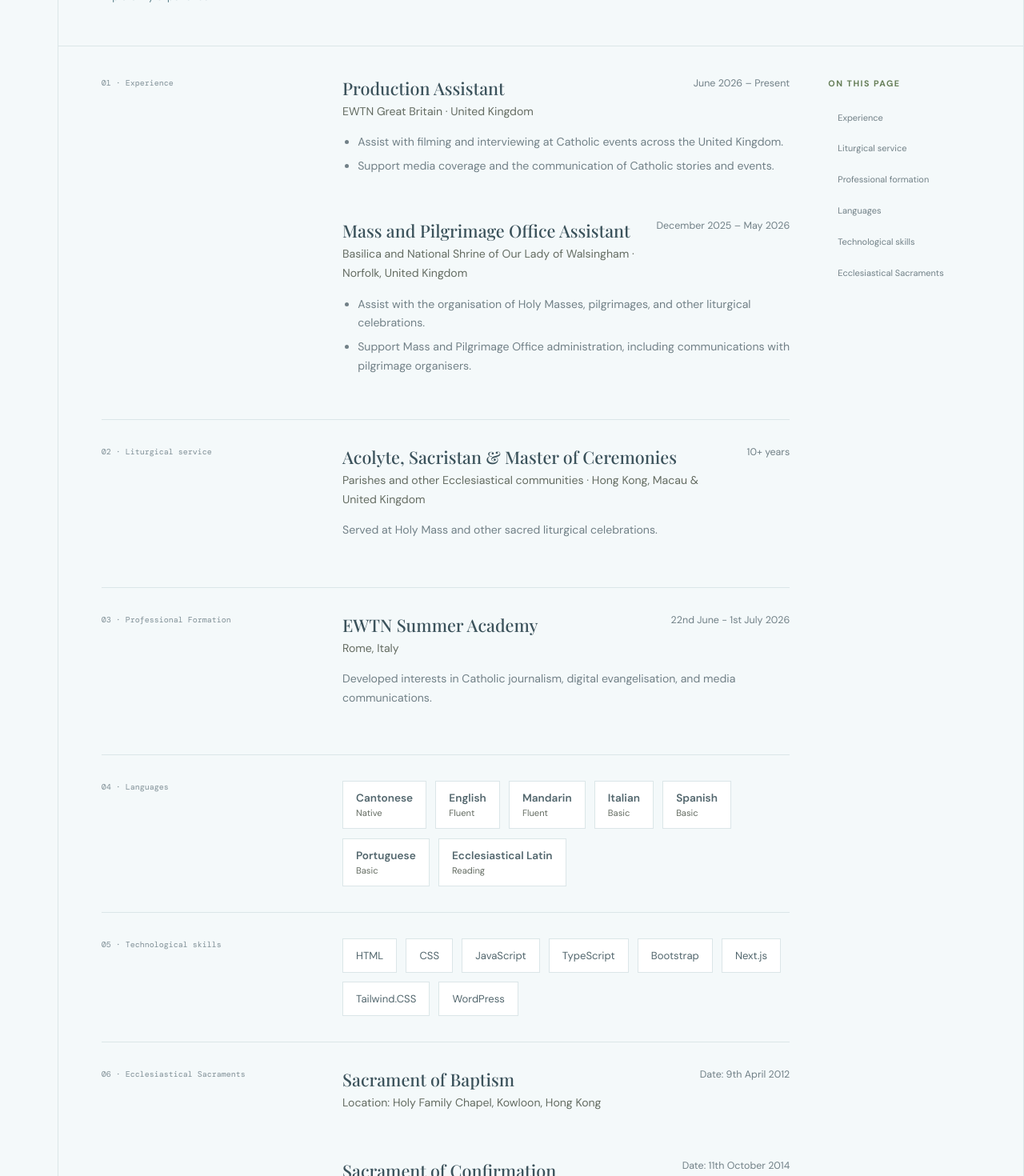
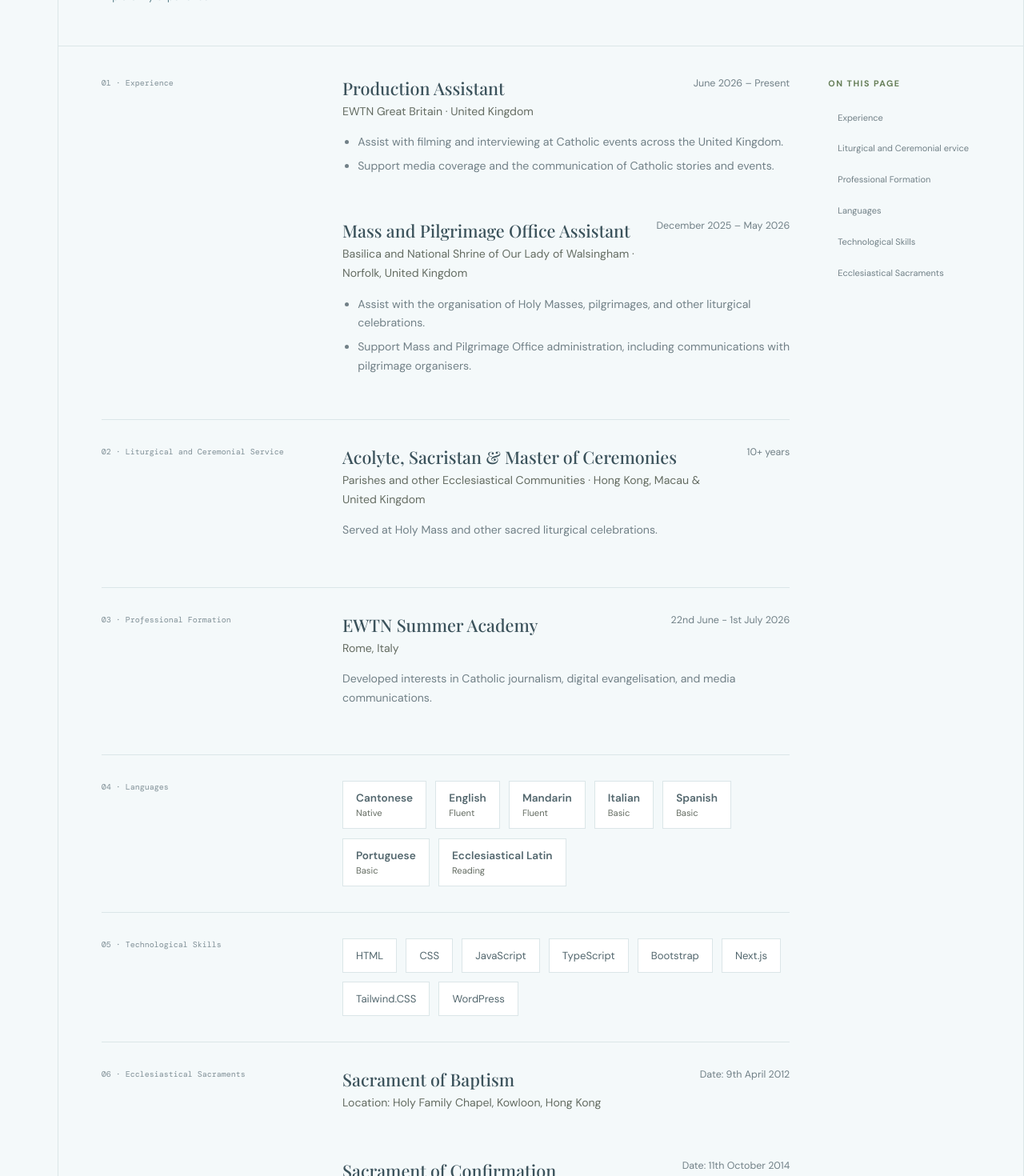
Before and after one commit to poonlonghei/poonlonghei.github.io, a Next.js app: page /resume in a window 1280 px wide. Shown: the part 522-1992 px from the top of the page at 80% size. Built offline with nearby package versions, Linux system fonts and the light colour scheme; a web font is replaced by a local one.

Commit message:
Correct capitalization and wording in resume sections

```diff
--- a/app/resume/page.tsx
+++ b/app/resume/page.tsx
@@ -105,10 +105,10 @@
             <p className="eyebrow">On this page</p>
             <nav aria-label="Resume sections">
               <a href="#experience">Experience</a>
-              <a href="#service">Liturgical service</a>
-              <a href="#formation">Professional formation</a>
+              <a href="#service">Liturgical and Ceremonial ervice</a>
+              <a href="#formation">Professional Formation</a>
               <a href="#languages">Languages</a>
-              <a href="#skills">Technological skills</a>
+              <a href="#skills">Technological Skills</a>
               <a href="#sacraments">Ecclesiastical Sacraments</a>
             </nav>
           </aside>
@@ -140,11 +140,11 @@
 
             <section className="resume-block" id="service" aria-labelledby="resume-service">
               <p className="eyebrow" id="resume-service">
-                02 · Liturgical service
+                02 · Liturgical and Ceremonial Service
               </p>
               <ResumeEntry
                 title="Acolyte, Sacristan & Master of Ceremonies"
-                organisation="Parishes and other Ecclesiastical communities · Hong Kong, Macau & United Kingdom"
+                organisation="Parishes and other Ecclesiastical Communities · Hong Kong, Macau & United Kingdom"
                 period="10+ years"
                 description="Served at Holy Mass and other sacred liturgical celebrations."
               />
@@ -178,7 +178,7 @@
 
             <section className="resume-block" id="skills" aria-labelledby="resume-skills">
               <p className="eyebrow" id="resume-skills">
-                05 · Technological skills
+                05 · Technological Skills
               </p>
               <div className="skill-pills">
                 {digitalSkills.map((skill) => (
```
